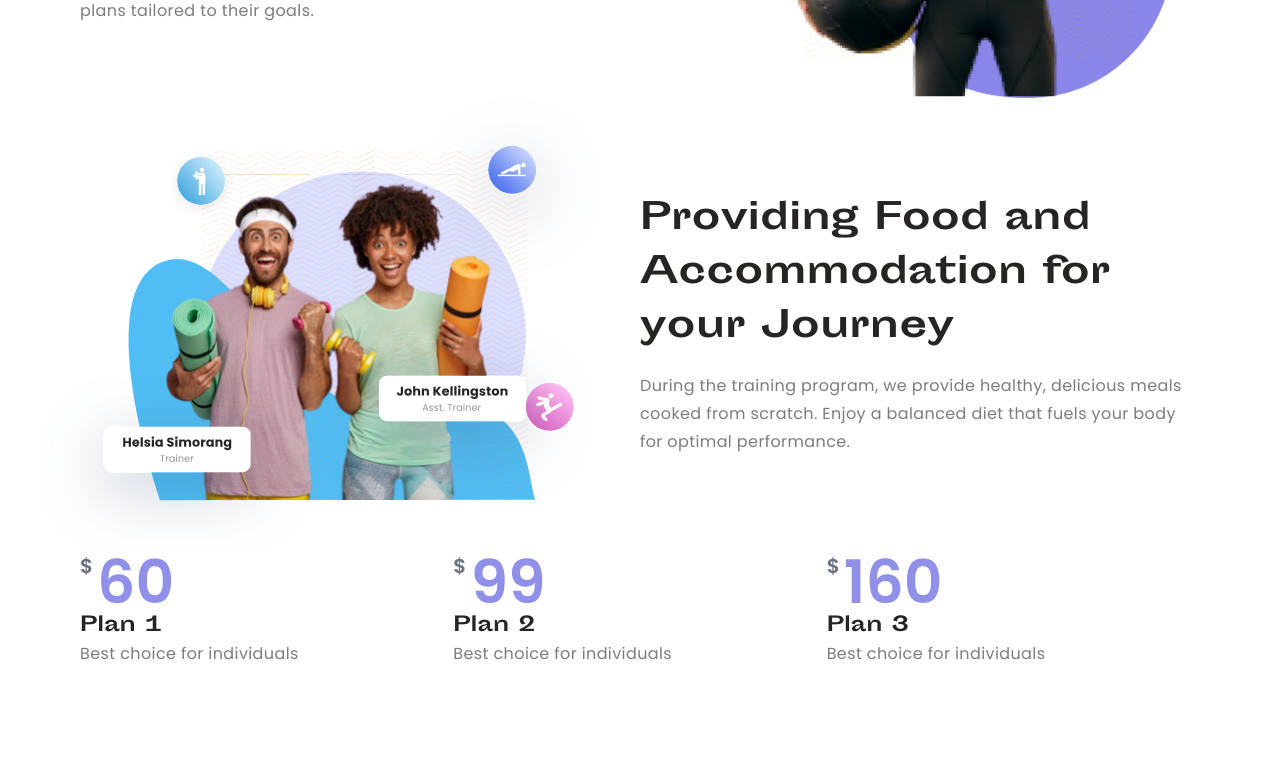
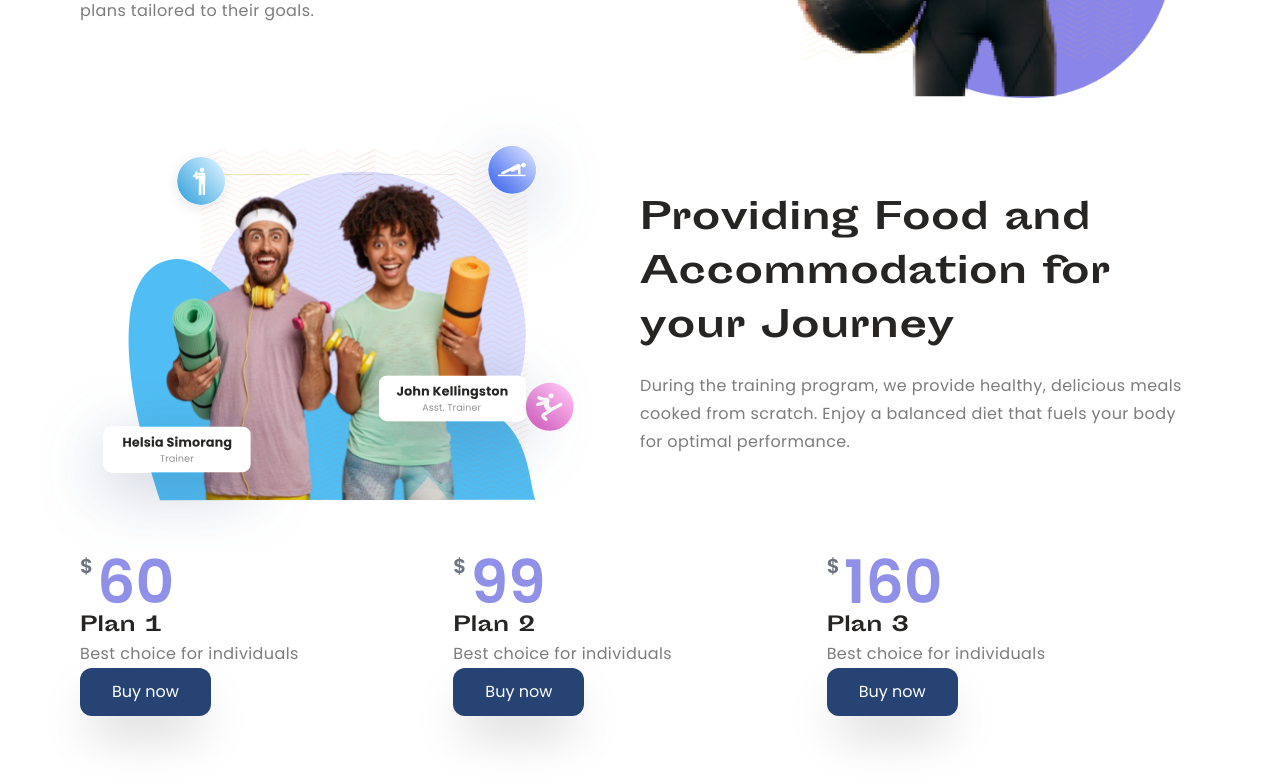
Before and after one commit to sohanemon/helsia-bootcamp, a Next.js app: page / in a window 1280 px wide. Shown: the part 1967-2751 px from the top of the page. Built offline with nearby package versions, Linux system fonts and the light colour scheme.

Commit message:
Jun 15, 2023, 12:18 AM

```diff
--- a/src/app/pricing.tsx
+++ b/src/app/pricing.tsx
@@ -1,4 +1,6 @@
+import Button from '@/components/ui/button';
 import GrayText from '@/components/ui/gray-text';
+import Heading from '@/components/ui/heading';
 
 export default function Pricing() {
   return (
@@ -22,8 +24,9 @@ const PricingCard = ({
         <span className='text-xl font-semibold text-gray-500'>$</span>
         <p className='text-6xl font-semibold text-themeIndigo-light'>{price}</p>
       </div>
-      <p className='text-xl font-semibold font-grot'>Plan {idx}</p>
+      <Heading className='text-xl'>Plan {idx}</Heading>
       <GrayText>Best choice for individuals</GrayText>
+      <Button>Buy now</Button>
     </div>
   );
 };
```
